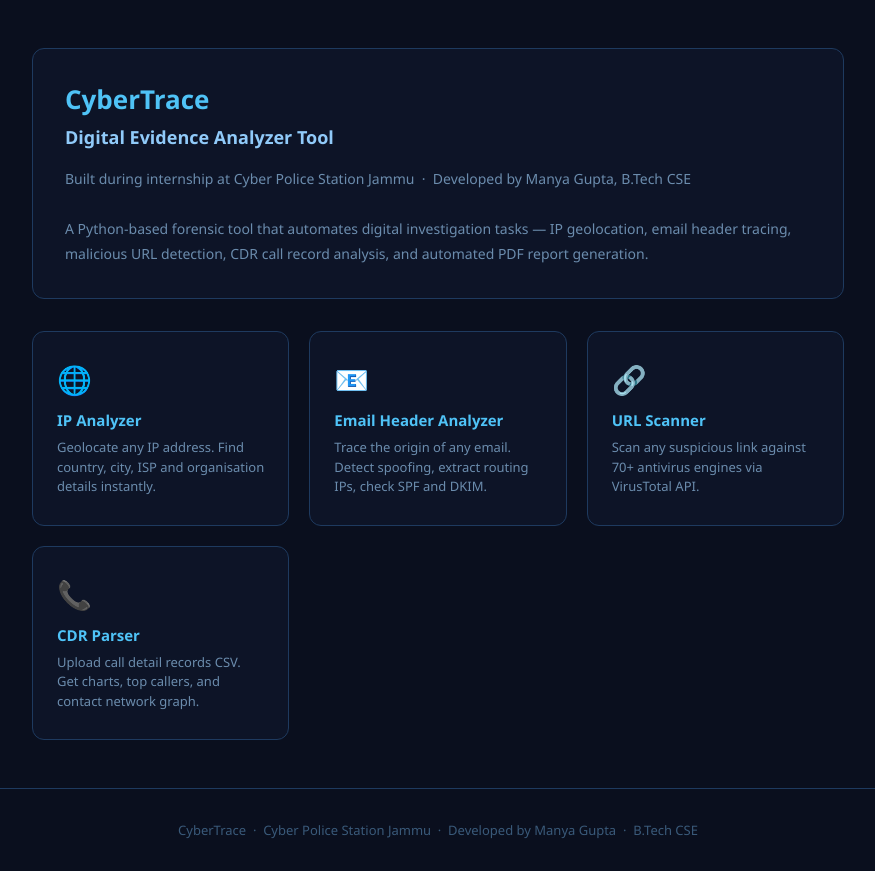
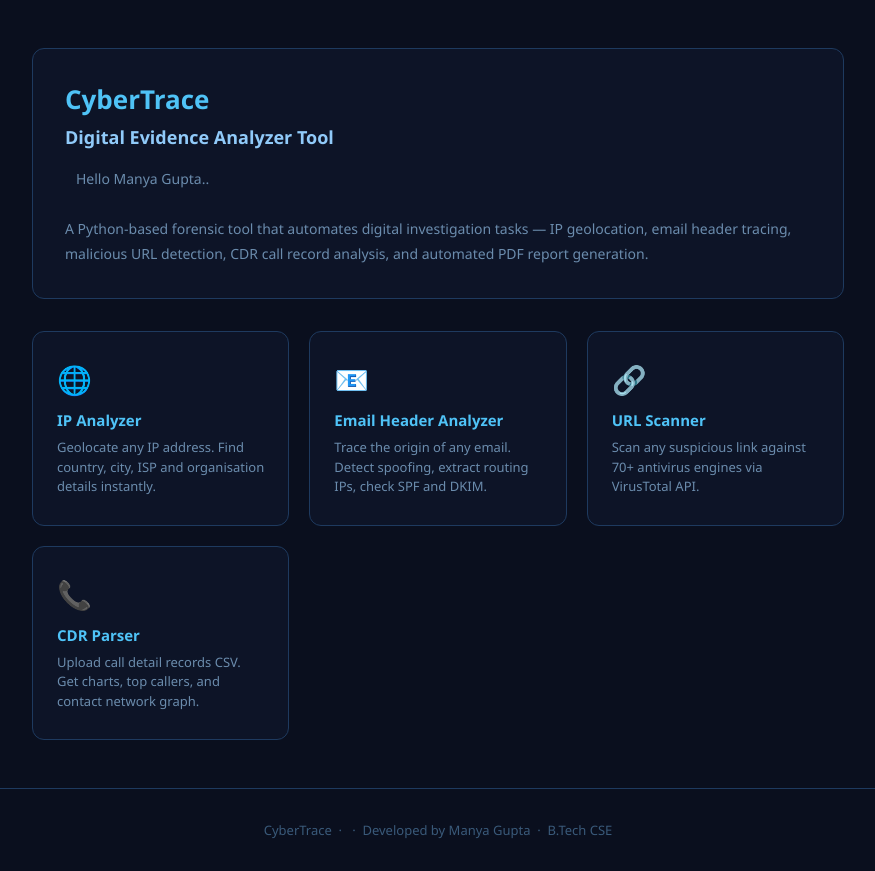
Before and after one commit to Manya-trial/CyberTrace, a Flask app: page / in a window 1280 px wide. Shown: the part 60-931 px from the top of the page, without its empty margins (202-1077 px from the left). Run offline with Flask 3, Linux system fonts and the light colour scheme.

Commit message:
Fix some errors

```diff
--- a/modules/report_generator.py
+++ b/modules/report_generator.py
@@ -21,7 +21,7 @@ def generate_report(module_name, data, chart_b64=None):
         pdf.set_xy(15, 20)
         pdf.set_font('Arial', '', 10)
         pdf.set_text_color(200, 220, 240)
-        pdf.cell(180, 8, 'Digital Evidence Analyzer | Cyber Police Station Jammu', ln=True, align='C')
+        pdf.cell(180, 8, 'Digital Evidence Analyzer |', ln=True, align='C')
 
         pdf.set_xy(15, 30)
         pdf.set_font('Arial', '', 9)
@@ -90,7 +90,7 @@ def generate_report(module_name, data, chart_b64=None):
 
         pdf.set_font('Arial', 'I', 8)
         pdf.set_text_color(150, 150, 150)
-        pdf.cell(180, 6, 'This report was generated by CyberTrace | Confidential | Cyber Police Station Jammu', ln=True, align='C')
+        pdf.cell(180, 6, 'This report was generated by CyberTrace | Confidential |', ln=True, align='C')
 
         return bytes(pdf.output())
 
--- a/templates/index.html
+++ b/templates/index.html
@@ -20,8 +20,8 @@
         <h1>CyberTrace</h1>
         <h2>Digital Evidence Analyzer Tool</h2>
         <p class="subtitle">
-            Built during internship at Cyber Police Station Jammu &nbsp;·&nbsp;
-            Developed by Manya Gupta, B.Tech CSE
+            &nbsp;&nbsp;
+        Hello Manya Gupta..
         </p>
         <p style="color:#6b8cad;font-size:14px;line-height:1.8">
             A Python-based forensic tool that automates digital investigation tasks —
@@ -55,7 +55,7 @@
 </div>
 
 <footer>
-    CyberTrace &nbsp;·&nbsp; Cyber Police Station Jammu &nbsp;·&nbsp;
+    CyberTrace &nbsp;·&nbsp;  &nbsp;·&nbsp;
     Developed by Manya Gupta &nbsp;·&nbsp; B.Tech CSE
 </footer>
 </body>
--- a/templates/result_cdr.html
+++ b/templates/result_cdr.html
@@ -79,6 +79,6 @@
         {% endif %}
     </div>
 </div>
-<footer>CyberTrace &nbsp;·&nbsp; Cyber Police Station Jammu &nbsp;·&nbsp; Manya Gupta</footer>
+<footer>CyberTrace &nbsp;·&nbsp;  &nbsp;·&nbsp; Manya Gupta</footer>
 </body>
 </html>
--- a/templates/result_email.html
+++ b/templates/result_email.html
@@ -82,6 +82,6 @@
         {% endif %}
     </div>
 </div>
-<footer>CyberTrace &nbsp;·&nbsp; Cyber Police Station Jammu &nbsp;·&nbsp; Manya Gupta</footer>
+<footer>CyberTrace &nbsp;·&nbsp;  &nbsp;·&nbsp; Manya Gupta</footer>
 </body>
 </html>
--- a/templates/result_ip.html
+++ b/templates/result_ip.html
@@ -56,6 +56,6 @@
         {% endif %}
     </div>
 </div>
-<footer>CyberTrace &nbsp;·&nbsp; Cyber Police Station Jammu &nbsp;·&nbsp; Manya Gupta</footer>
+<footer>CyberTrace &nbsp;·&nbsp;  &nbsp;·&nbsp; Manya Gupta</footer>
 </body>
 </html>
--- a/templates/result_url.html
+++ b/templates/result_url.html
@@ -60,6 +60,6 @@
         {% endif %}
     </div>
 </div>
-<footer>CyberTrace &nbsp;·&nbsp; Cyber Police Station Jammu &nbsp;·&nbsp; Manya Gupta</footer>
+<footer>CyberTrace &nbsp;·&nbsp;  &nbsp;·&nbsp; Manya Gupta</footer>
 </body>
 </html>
```
